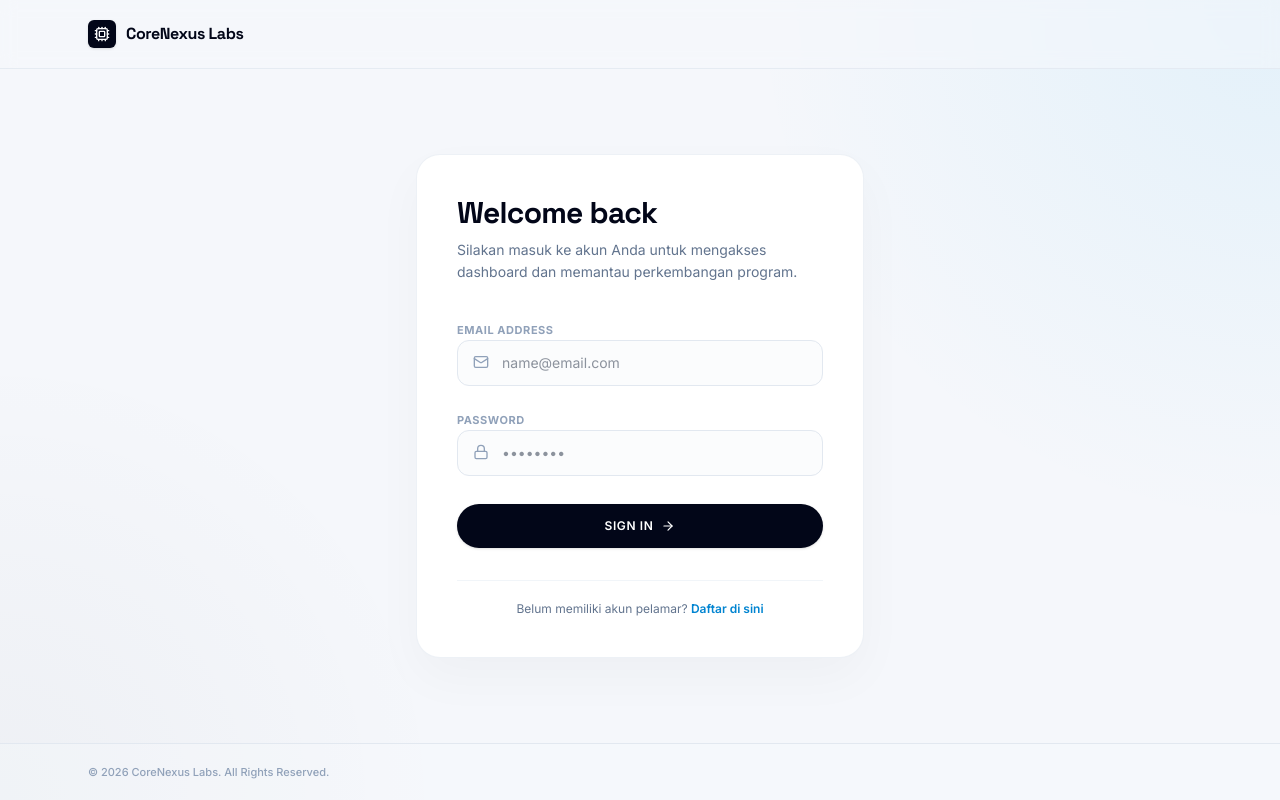
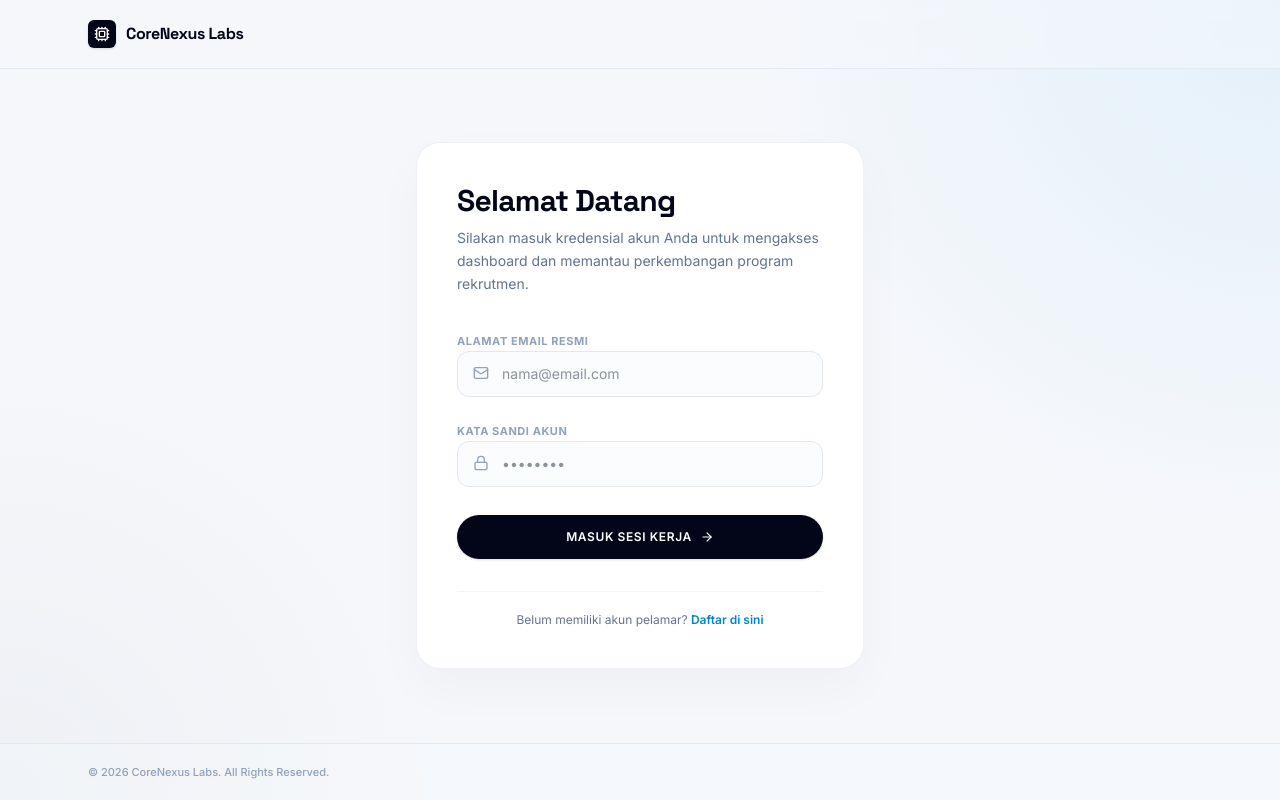
Before and after one commit to maylinmonica/web-dss-recruitment, a React (Vite) app in the folder frontend/: page /login in a window 1280 px wide. Built offline with nearby package versions, Linux system fonts and the light colour scheme; no server answers; the HTML template or start-up script is replaced by a standard one.

Commit message:
fix: sanitize internal architecture port exposure references and unify structural modal toast notice guidelines

```diff
--- a/frontend/src/pages/Login.jsx
+++ b/frontend/src/pages/Login.jsx
@@ -1,7 +1,7 @@
 import React, { useState, useEffect } from 'react';
 import { useNavigate, Link } from 'react-router-dom';
 import axios from 'axios';
-import { Lock, Mail, AlertTriangle, CheckCircle, Cpu, ArrowRight } from 'lucide-react';
+import { Lock, Mail, AlertTriangle, CheckCircle2, Cpu, ArrowRight } from 'lucide-react';
 
 const API_BASE_URL = import.meta.env.VITE_API_URL || 'http://localhost:5001';
 
@@ -13,12 +13,14 @@ function Login() {
 
   const navigate = useNavigate();
 
-  // CLEAN ROUTE GUARD: Memastikan validasi dilakukan hanya jika data benar-benar konsisten
+  /**
+   * Session route guard validation logic.
+   * Redirects authenticated assets directly to their designated routing scopes.
+   */
   useEffect(() => {
     const token = localStorage.getItem('token');
     const role = localStorage.getItem('userRole');
 
-    // Hanya lakukan redirect jika token DAN role valid serta utuh di storage
     if (token && role) {
       if (role === 'Applicant') {
         navigate('/apply');
@@ -30,6 +32,17 @@ function Login() {
     }
   }, [navigate]);
 
+  useEffect(() => {
+    if (notice) {
+      const timer = setTimeout(() => setNotice(null), 5000);
+      return () => clearTimeout(timer);
+    }
+  }, [notice]);
+
+  /**
+   * Authentication request controller pipeline.
+   * Handles security token provisions and user descriptor allocation.
+   */
   const handleLogin = async (e) => {
     e.preventDefault();
     setLoading(true);
@@ -42,19 +55,16 @@ function Login() {
       });
 
       if (response.data.status === 'Success') {
-        // STEP 1: Amankan data ke dalam storage terlebih dahulu
         localStorage.setItem('token', response.data.token);
         localStorage.setItem('userRole', response.data.user.role);
         localStorage.setItem('userEmail', response.data.user.email);
 
-        // STEP 2: Tampilkan notice UX sukses yang bersahabat
         setNotice(response.data.ui_notice || {
           title: "Akses Diberikan",
-          description: "Otentikasi berhasil, mengalihkan menuju ruang kerja Anda...",
+          description: "Otentikasi berhasil. Mengalihkan menuju ruang kerja Anda...",
           type: "success"
         });
 
-        // STEP 3: Berikan jeda waktu render yang mulus sebelum navigasi berpindah
         setTimeout(() => {
           const targetRole = response.data.user.role;
           if (targetRole === 'Applicant') navigate('/apply');
@@ -63,15 +73,15 @@ function Login() {
         }, 1200);
       }
     } catch (error) {
-      // Jika login gagal akibat token usang di backend, bersihkan local storage saat itu juga
       localStorage.clear();
 
       if (error.response?.data?.ui_notice) {
         setNotice(error.response.data.ui_notice);
       } else {
+        // 🛠️ PERBAIKAN: Menghapus kebocoran port sistem internal '5001' & 'backend' demi kepatuhan keamanan korporat
         setNotice({
           title: 'Koneksi Terhambat',
-          description: 'Gagal mendapatkan respons dari server pusat. Pastikan layanan backend port 5001 aktif.',
+          description: 'Gagal mendapatkan respons dari sistem pusat. Silakan periksa status koneksi jaringan Anda.',
           type: 'error',
         });
       }
@@ -107,27 +117,28 @@ function Login() {
         <div className="w-full max-w-md bg-white rounded-3xl border border-slate-200/60 p-8 sm:p-10 shadow-[0_20px_50px_rgba(15,23,42,0.03)]">
           <div className="space-y-2 mb-8">
             <h2 className="text-3xl font-bold font-display text-slate-950 tracking-tight">
-              Welcome back
+              Selamat Datang
             </h2>
             <p className="text-slate-500 text-xs sm:text-sm leading-relaxed">
-              Silakan masuk ke akun Anda untuk mengakses dashboard dan memantau perkembangan program.
+              Silakan masuk kredensial akun Anda untuk mengakses dashboard dan memantau perkembangan program rekrutmen.
             </p>
           </div>
 
+          {/* SINKRONISASI: Standardisasi Layout Banner Notifikasi Toast yang Konsisten */}
           {notice && (
-            <div className={`mb-6 p-4 rounded-xl flex items-start gap-3 border animate-in fade-in slide-in-from-top-2 duration-200 ${
-              notice.type === 'success' ? 'bg-emerald-50/60 border-emerald-100 text-emerald-900' :
-              notice.type === 'warning' ? 'bg-amber-50/60 border-amber-100 text-amber-900' :
-              'bg-rose-50/60 border-rose-100 text-rose-900'
-            }`}>
-              <div className="mt-0.5 shrink-0">
-                {notice.type === 'success' && <CheckCircle className="w-4 h-4 text-emerald-600" />}
-                {notice.type === 'warning' && <AlertTriangle className="w-4 h-4 text-amber-600" />}
-                {notice.type === 'error' && <AlertTriangle className="w-4 h-4 text-rose-600" />}
-              </div>
-              <div className="space-y-0.5">
-                <h4 className="font-bold text-xs uppercase tracking-wide">{notice.title}</h4>
-                <p className="text-xs opacity-90 leading-relaxed">{notice.description}</p>
+            <div className="mb-6 animate-in fade-in slide-in-from-top-4 duration-300">
+              <div className={`p-4 rounded-2xl border bg-white/90 backdrop-blur-md shadow-lg flex items-start gap-3.5 relative overflow-hidden ${
+                notice.type === 'success' ? 'border-emerald-100' : 'border-rose-100'
+              }`}>
+                <div className={`absolute left-0 top-0 bottom-0 w-1.5 ${notice.type === 'success' ? 'bg-emerald-500' : 'bg-rose-500'}`} />
+                <div className="shrink-0 pl-1">
+                  {notice.type === 'success' ? <CheckCircle2 className="w-5 h-5 text-emerald-600" /> : <AlertTriangle className="w-5 h-5 text-rose-600" />}
+                </div>
+                <div className="flex-1 space-y-0.5 pr-4">
+                  <h4 className="font-bold text-xs uppercase tracking-wider text-slate-900">{notice.title}</h4>
+                  <p className="text-xs text-slate-500 leading-relaxed">{notice.description}</p>
+                </div>
+                <button type="button" onClick={() => setNotice(null)} className="text-slate-400 hover:text-slate-600 absolute right-3 top-3"><X className="w-4 h-4" /></button>
               </div>
             </div>
           )}
@@ -135,7 +146,7 @@ function Login() {
           <form onSubmit={handleLogin} className="space-y-5">
             <div className="space-y-1.5">
               <label className="text-[11px] font-bold uppercase tracking-wider text-slate-400">
-                Email Address
+                Alamat Email Resmi
               </label>
               <div className="relative">
                 <Mail className="absolute left-4 top-3.5 h-4 w-4 text-slate-400" />
@@ -143,7 +154,7 @@ function Login() {
                   type="email"
                   required
                   className="w-full pl-11 pr-4 py-3 bg-slate-50/50 border border-slate-200 focus:bg-white rounded-xl focus:outline-none focus:ring-2 focus:ring-sky-500/20 focus:border-sky-500 text-sm transition-all duration-150"
-                  placeholder="name@email.com"
+                  placeholder="nama@email.com"
                   value={email}
                   onChange={(e) => setEmail(e.target.value)}
                 />
@@ -152,7 +163,7 @@ function Login() {
 
             <div className="space-y-1.5">
               <label className="text-[11px] font-bold uppercase tracking-wider text-slate-400">
-                Password
+                Kata Sandi Akun
               </label>
               <div className="relative">
                 <Lock className="absolute left-4 top-3.5 h-4 w-4 text-slate-400" />
@@ -173,7 +184,7 @@ function Login() {
                 disabled={loading}
                 className="w-full bg-slate-950 hover:bg-sky-600 disabled:bg-slate-400 text-white font-semibold py-3.5 rounded-full text-xs uppercase tracking-wider transition-all duration-300 shadow-sm flex items-center justify-center gap-2"
               >
-                {loading ? 'Processing...' : 'Sign In'}
+                {loading ? 'Memproses Otentikasi...' : 'Masuk Sesi Kerja'}
                 <ArrowRight className="w-3.5 h-3.5" />
               </button>
             </div>
```
